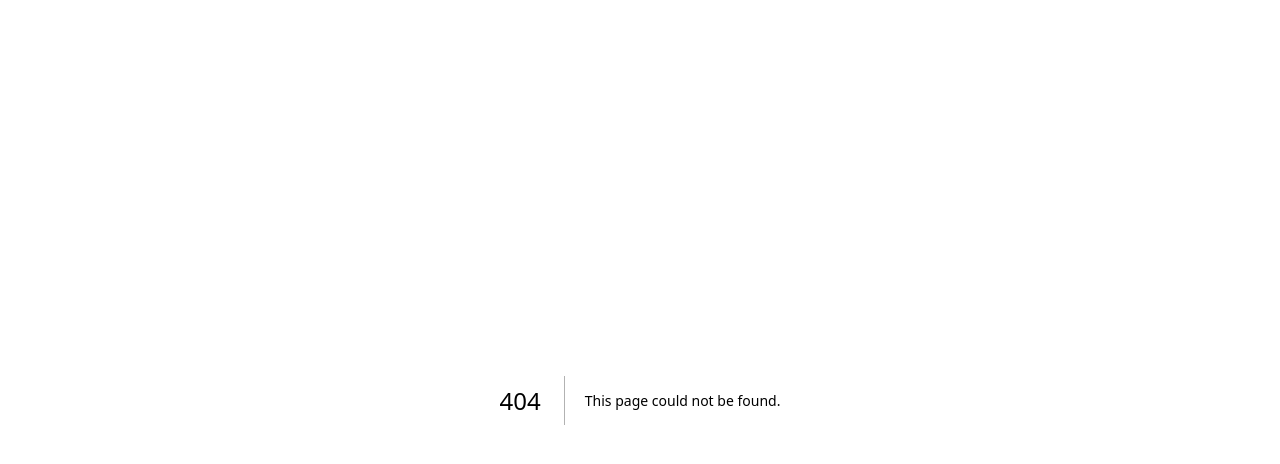
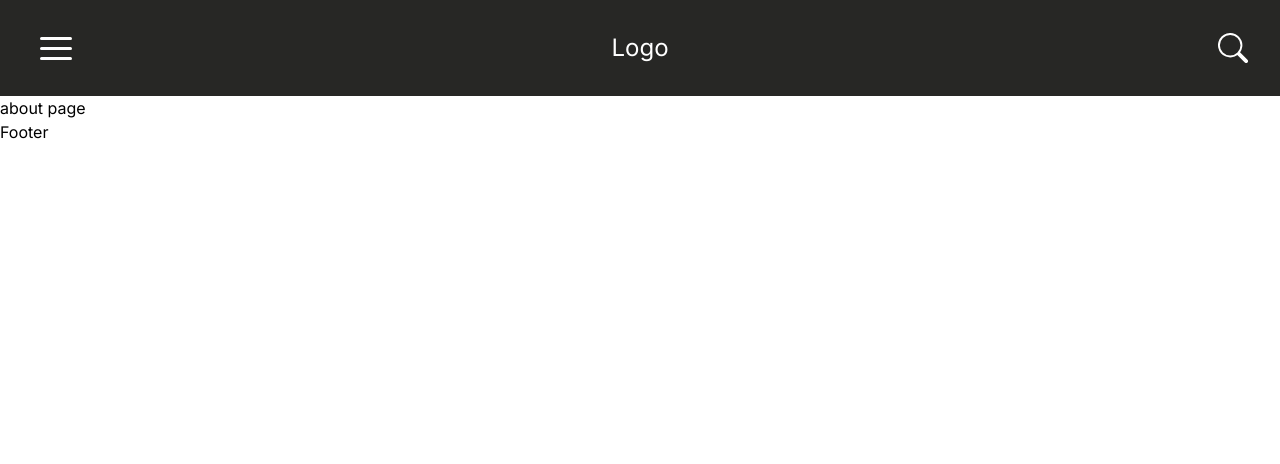
Before and after one commit to dontsul/auto-app, a Next.js app: page /about in a window 1280 px wide. Before the commit this address had no page. Shown: the top 464 px of the page. Built offline with nearby package versions, Linux system fonts and the light colour scheme.

Commit message:
add btn header footer templates

```diff
--- /dev/null
+++ b/app/about/page.tsx
@@ -0,0 +1,3 @@
+export default function About() {
+  return <main>about page</main>;
+}
--- a/app/layout.tsx
+++ b/app/layout.tsx
@@ -1,5 +1,7 @@
 import './globals.css';
 import { Inter } from 'next/font/google';
+import { Header } from '@/components/header/Header';
+import { Footer } from '@/components/footer/Footer';
 
 const inter = Inter({ subsets: ['latin'] });
 
@@ -11,7 +13,11 @@ export const metadata = {
 export default function RootLayout({ children }: { children: React.ReactNode }) {
   return (
     <html lang="en">
-      <body className={inter.className}>{children}</body>
+      <body className={inter.className}>
+        <Header />
+        <main className="container">{children}</main>
+        <Footer />
+      </body>
     </html>
   );
 }
--- a/app/page.tsx
+++ b/app/page.tsx
@@ -1,5 +1,3 @@
-import Image from 'next/image';
-
 export default function Home() {
   return <main>Home page</main>;
 }
--- /dev/null
+++ b/components/burgerMenu/BurgerMenu.tsx
@@ -0,0 +1,12 @@
+import { Divide as Hamburger } from 'hamburger-react';
+import { useState } from 'react';
+
+export const BurgerMenu = () => {
+  const [isOpen, setOpen] = useState<boolean>(false);
+
+  return (
+    <div>
+      <Hamburger duration={0.4} color="#ffffff" rounded />
+    </div>
+  );
+};
--- /dev/null
+++ b/components/button/Button.tsx
@@ -0,0 +1,29 @@
+'use client';
+
+import { FC, ReactNode } from 'react';
+import { motion } from 'framer-motion';
+
+interface IButtonProps {
+  children: ReactNode;
+  outline: boolean;
+  cn?: string;
+  handleClick: () => void;
+}
+
+export const Button: FC<IButtonProps> = ({ children, outline, cn, handleClick }) => {
+  return (
+    <motion.button
+      whileHover={{
+        backgroundColor: outline ? '#000000' : '#ffffff',
+        color: outline ? '#ffffff' : '#000000',
+      }}
+      className={`font-medium py-2 px-8 border-[1px] border-black border-solid
+      ${outline ? 'bg-inherit text-black' : 'bg-black text-white'}
+      ${cn ? cn : ''}
+      `}
+      onClick={handleClick}
+    >
+      {children}
+    </motion.button>
+  );
+};
--- /dev/null
+++ b/components/buttonSearch/ButtonSearch.tsx
@@ -0,0 +1,40 @@
+'use client';
+import { useState } from 'react';
+import { motion, AnimatePresence } from 'framer-motion';
+
+import { BsSearch } from 'react-icons/bs';
+import { RxCross2 } from 'react-icons/rx';
+
+export const ButtonSearch = () => {
+  const [open, setOpen] = useState<boolean>(false);
+  return (
+    <AnimatePresence initial={false}>
+      {open ? (
+        <motion.div
+          className="cursor-pointer flex items-center justify-end"
+          key="cross"
+          onClick={() => setOpen(false)}
+          initial={{ opacity: 0 }}
+          animate={{ opacity: 1 }}
+          transition={{ duration: 0.4 }}
+          exit={{ opacity: 0 }}
+        >
+          <RxCross2 size={30} color="#ffffff" />
+        </motion.div>
+      ) : (
+        <motion.div
+          className="cursor-pointer flex items-center justify-end"
+          key="search"
+          onClick={() => setOpen(true)}
+          initial={{ opacity: 0 }}
+          animate={{ opacity: 1 }}
+          transition={{ duration: 0.5 }}
+          exit={{ opacity: 0 }}
+        >
+          <BsSearch size={30} color="#ffffff" />
+        </motion.div>
+      )}
+      hbhbh
+    </AnimatePresence>
+  );
+};
--- /dev/null
+++ b/components/footer/Footer.tsx
@@ -0,0 +1,3 @@
+export const Footer = () => {
+  return <div>Footer</div>;
+};
--- /dev/null
+++ b/components/header/Header.tsx
@@ -0,0 +1,15 @@
+'use client';
+
+import { Logo } from '../logo/Logo';
+import { BurgerMenu } from '../burgerMenu/BurgerMenu';
+import { ButtonSearch } from '../buttonSearch/ButtonSearch';
+
+export const Header = () => {
+  return (
+    <header className="bg-[#272725] py-6 px-8 sticky grid grid-cols-3">
+      <BurgerMenu />
+      <Logo />
+      <ButtonSearch />
+    </header>
+  );
+};
--- /dev/null
+++ b/components/logo/Logo.tsx
@@ -0,0 +1,3 @@
+export const Logo = () => {
+  return <div className="text-[24px] text-white flex items-center justify-center">Logo</div>;
+};
--- /dev/null
+++ b/components/title/Title.tsx
@@ -0,0 +1,20 @@
+import { FC, ReactNode } from 'react';
+
+interface ITitleProps {
+  tag: string;
+  cn?: string;
+  children: ReactNode;
+}
+
+export const Title: FC<ITitleProps> = ({ tag, cn, children }) => {
+  switch (tag) {
+    case 'h1':
+      return <h1 className="text-6xl text-slate-950">{children}</h1>;
+    case 'h2':
+      return <h2 className="text-4xl text-slate-950">{children}</h2>;
+    case 'h4':
+      return <h4 className="text-2xl text-slate-950">{children}</h4>;
+    default:
+      break;
+  }
+};
```
Also changed, not shown: package.json (+6 -1 lines), 1 other file (tests, documents, lock files or other folders).
